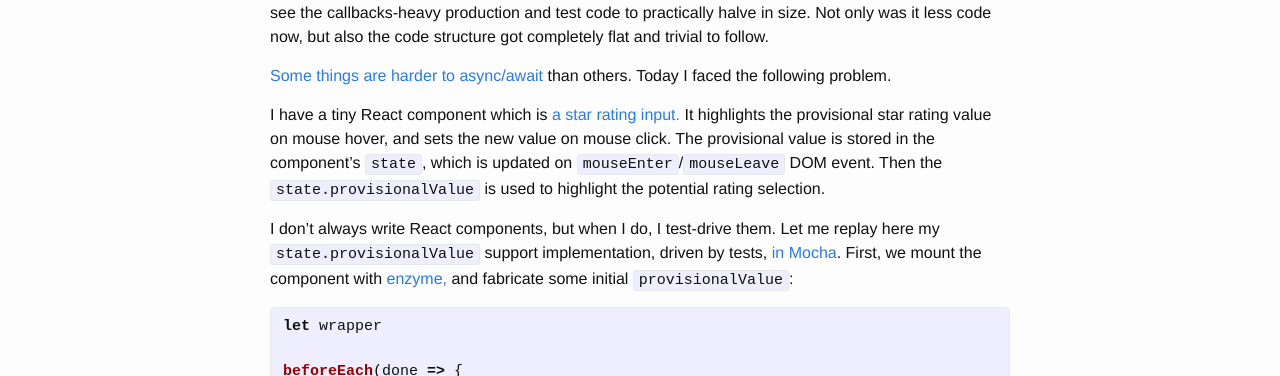
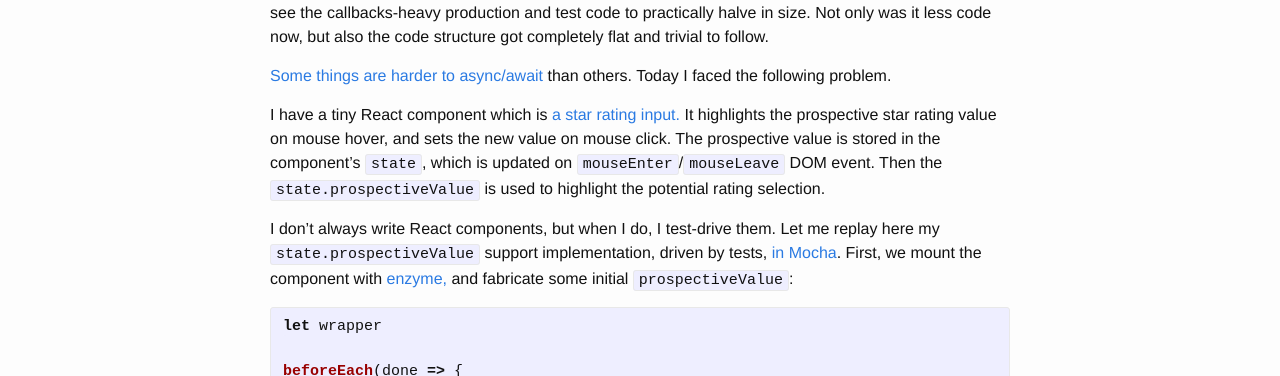
Before and after one commit to ikr/ikr.su-blog, a Jekyll site: the page built from _posts/2018-07-12-react-set-state-promise-for-tests.markdown, in a window 1280 px wide and 900 px high. Shown: the part 289-665 px from the top of the window. Built offline with Jekyll 4.4.1, drawn with Linux system fonts in a browser that asks for light colours; comment, search, counter and statistics services are not loaded.

Commit message:
Name consistently: provisional → prospective

```diff
--- a/_posts/2018-07-12-react-set-state-promise-for-tests.markdown
+++ b/_posts/2018-07-12-react-set-state-promise-for-tests.markdown
@@ -22,15 +22,15 @@ only was it less code now, but also the code structure got completely flat and t
 others. Today I faced the following problem.
 
 I have a tiny React component which is [a star rating
-input.](http://ikr.su/h/react-star-rating-input/demo.html) It highlights the provisional star rating
-value on mouse hover, and sets the new value on mouse click. The provisional value is stored in the
+input.](http://ikr.su/h/react-star-rating-input/demo.html) It highlights the prospective star rating
+value on mouse hover, and sets the new value on mouse click. The prospective value is stored in the
 component's `state`, which is updated on `mouseEnter`/`mouseLeave` DOM event. Then the
-`state.provisionalValue` is used to highlight the potential rating selection.
+`state.prospectiveValue` is used to highlight the potential rating selection.
 
 I don't always write React components, but when I do, I test-drive them. Let me replay here my
-`state.provisionalValue` support implementation, driven by tests, [in
+`state.prospectiveValue` support implementation, driven by tests, [in
 Mocha](https://mochajs.org/). First, we mount the component with [enzyme,](http://airbnb.io/enzyme/)
-and fabricate some initial `provisionalValue`:
+and fabricate some initial `prospectiveValue`:
 
 {% highlight javascript %}
 let wrapper
```
